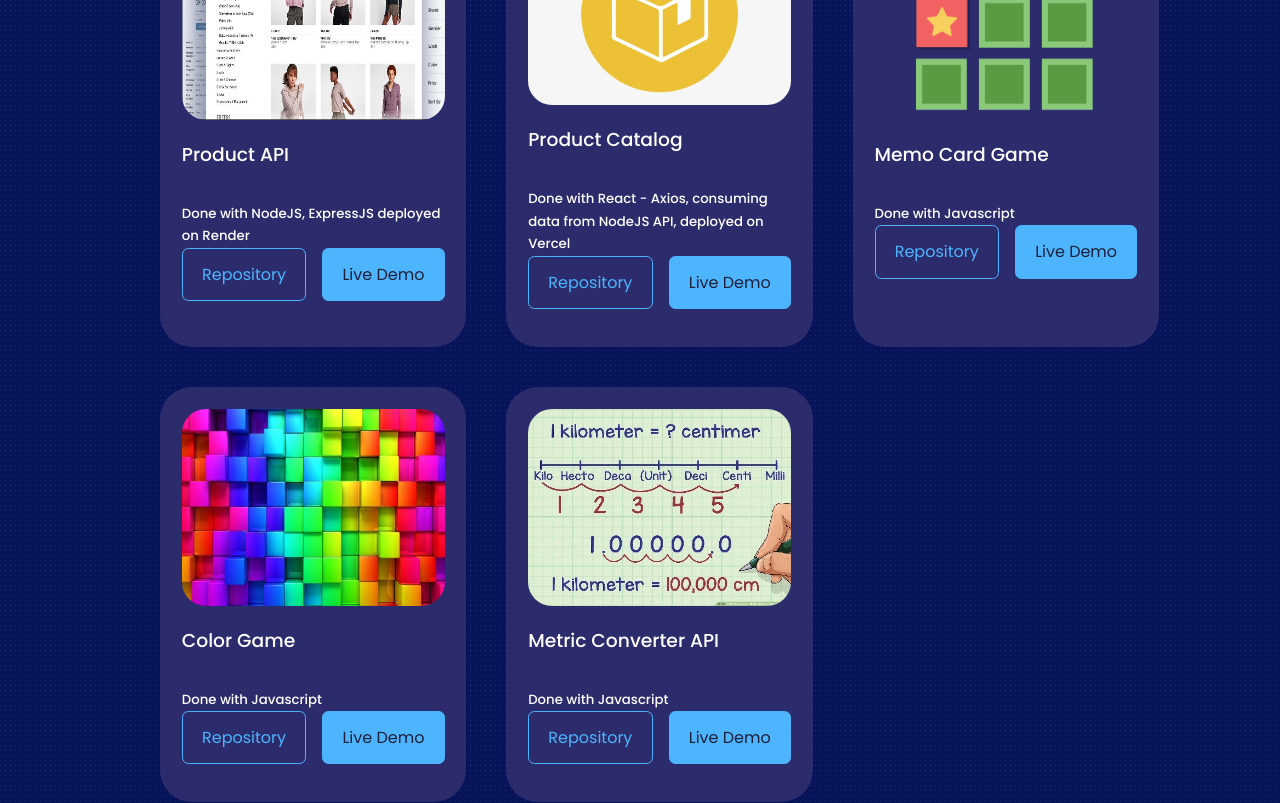
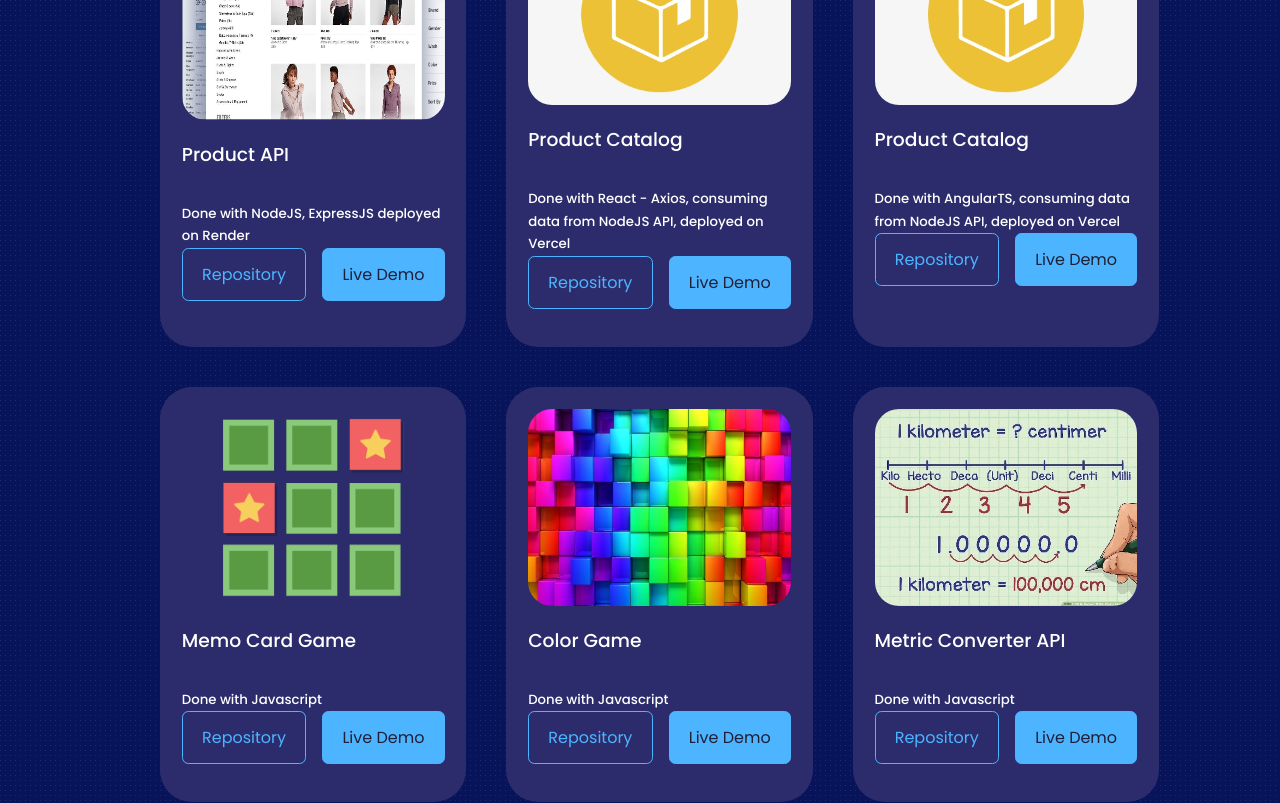
Before and after one commit to ijchavez/react-portfolio-website, a React (Create React App) app: page / in a window 1280 px wide. Shown: the part 9460-10263 px from the top of the page. Built offline with nearby package versions, Linux system fonts and the light colour scheme.

Commit message:
Product Catalog done with Angular

```diff
--- a/src/assets/components/support/data/PortfolioData.js
+++ b/src/assets/components/support/data/PortfolioData.js
@@ -81,6 +81,15 @@ const data=[
         github: 'https://gitlab.com/ijchavez/productsapi',
         demo: 'https://productsapi-six.vercel.app/'
 
+    },
+    {
+        id : 12,
+        image: IMG10,
+        title: 'Product Catalog',
+        technologies: 'AngularTS, consuming data from NodeJS API, deployed on Vercel',
+        github: 'https://bitbucket.org/LucasHood/angularfinalutn/',
+        demo: 'https://angularfinalutn.vercel.app/'
+
     },{
         id : 5,
         image: IMG5,
```
